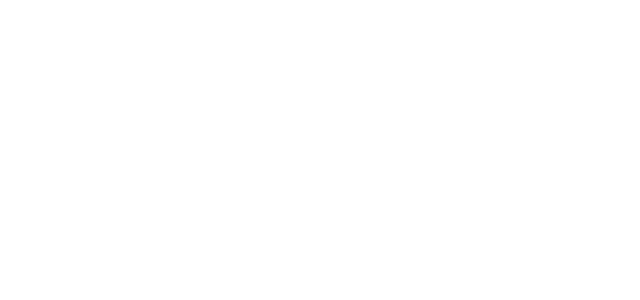
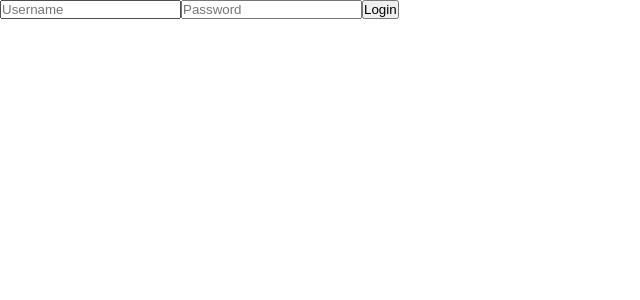
Before and after one commit to Aden-Liu/CompSci-Class-Work, a Vue app: page /login in a window 1280 px wide. Shown: the top 300 px of the page, without its empty margins (0-640 px from the left). Built offline with nearby package versions, Linux system fonts and the light colour scheme.

Commit message:
finished login page

```diff
--- a/src/App.vue
+++ b/src/App.vue
@@ -1,7 +1,9 @@
 <script setup></script>
 
 <template>
-  <Suspense></Suspense>
+  <Suspense>
+    <RouterView />
+  </Suspense>
 </template>
 
 <style scoped></style>
--- a/src/components/Header.vue
+++ b/src/components/Header.vue
@@ -1,11 +1,13 @@
 <script setup>
 import { useRouter } from "vue-router";
+
+const router = useRouter();
 </script>
 
 <template>
   <div id="header-container">
     <h1>WASD Inc.</h1>
-    <button>Login</button>
+    <button @click="router.push('/login')">Login</button>
   </div>
 </template>
 
--- a/src/components/Hero.vue
+++ b/src/components/Hero.vue
@@ -0,0 +1,5 @@
+<script setup></script>
+
+<template></template>
+
+<style scoped></style>
--- a/src/main.js
+++ b/src/main.js
@@ -1,5 +1,9 @@
 import { createApp } from 'vue'
+import { createPinia } from 'pinia';
 import './style.css'
 import App from './App.vue'
+import { router } from "./router";
 
-createApp(App).mount('#app')
+const store = createPinia();
+
+createApp(App).use(router).use(store).mount('#app')
--- a/src/pages/HomePage.vue
+++ b/src/pages/HomePage.vue
@@ -11,3 +11,5 @@
     <Footer />
   </div>
 </template>
+
+<style scoped></style>
--- a/src/pages/LoginPage.vue
+++ b/src/pages/LoginPage.vue
@@ -0,0 +1,30 @@
+<script setup>
+import { useRouter } from "vue-router";
+import { ref } from 'vue';
+
+const router = useRouter();
+let username = ref();
+let password = ref();
+let error = ref();
+
+function login() {
+    if (username.value == "tmdb" && password.value == "movies") {
+        router.push('purchase')
+    } else {
+        error.value = "Incorrect Username or Password";
+        console.log(username.value);
+        console.log(password.value);
+    }
+}
+</script>
+
+<template>
+  <form class="login-box">
+    <input type="text" placeholder="Username" v-model="username"/>
+    <input type="password" placeholder="Password" v-model="password"/>
+    <button type="button" @click="login()">Login</button>
+  </form>
+  <p id="error-message">{{ error }}</p>
+</template>
+
+<style scoped></style>
--- a/src/pages/PurchasePage.vue
+++ b/src/pages/PurchasePage.vue
@@ -0,0 +1,28 @@
+<script setup>
+import axios from "axios";
+
+const movieData = await axios.get(
+  "https://api.themoviedb.org/3/movie/popular",
+  {
+    params: {
+      api_key: import.meta.env.VITE_TMDB_API_KEY,
+      include_adult: false,
+    },
+  }
+);
+
+console.log(movieData);
+</script>
+
+<template>
+  <div v-if="movieData" class="tiles">
+    <div v-for="i in movieData.data.results">
+      <img
+        :src="`https://image.tmdb.org/t/p/w500${movieData.data.poster_path}`"
+        alt="movie poster"
+      />
+    </div>
+  </div>
+</template>
+
+<style scoped></style>
--- /dev/null
+++ b/src/router/index.js
@@ -0,0 +1,22 @@
+import { createRouter, createWebHistory } from "vue-router";
+import HomePage from "../pages/HomePage.vue";
+import LoginPage from "../pages/LoginPage.vue";
+import PurchasePage from "../pages/PurchasePage.vue";
+
+export const router = createRouter({
+  history: createWebHistory(),
+  routes: [
+    {
+      path: "/",
+      component: HomePage,
+    },
+    {
+      path: "/login",
+      component: LoginPage,
+    },
+    {
+      path: "/purchase",
+      component: PurchasePage,
+    },
+  ],
+});
--- a/src/style.css
+++ b/src/style.css
@@ -1,89 +1,5 @@
-:root {
-  font-family: Inter, system-ui, Avenir, Helvetica, Arial, sans-serif;
-  line-height: 1.5;
-  font-weight: 400;
-
-  color-scheme: light dark;
-  color: rgba(255, 255, 255, 0.87);
-  background-color: #242424;
-
-  font-synthesis: none;
-  text-rendering: optimizeLegibility;
-  -webkit-font-smoothing: antialiased;
-  -moz-osx-font-smoothing: grayscale;
-  -webkit-text-size-adjust: 100%;
+* {
+  margin: 0px;
+  padding: 0px;
+  box-sizing: border-box;
 }
-
-a {
-  font-weight: 500;
-  color: #646cff;
-  text-decoration: inherit;
-}
-a:hover {
-  color: #535bf2;
-}
-
-a {
-  font-weight: 500;
-  color: #646cff;
-  text-decoration: inherit;
-}
-a:hover {
-  color: #535bf2;
-}
-
-body {
-  margin: 0;
-  display: flex;
-  place-items: center;
-  min-width: 320px;
-  min-height: 100vh;
-}
-
-h1 {
-  font-size: 3.2em;
-  line-height: 1.1;
-}
-
-button {
-  border-radius: 8px;
-  border: 1px solid transparent;
-  padding: 0.6em 1.2em;
-  font-size: 1em;
-  font-weight: 500;
-  font-family: inherit;
-  background-color: #1a1a1a;
-  cursor: pointer;
-  transition: border-color 0.25s;
-}
-button:hover {
-  border-color: #646cff;
-}
-button:focus,
-button:focus-visible {
-  outline: 4px auto -webkit-focus-ring-color;
-}
-
-.card {
-  padding: 2em;
-}
-
-#app {
-  max-width: 1280px;
-  margin: 0 auto;
-  padding: 2rem;
-  text-align: center;
-}
-
-@media (prefers-color-scheme: light) {
-  :root {
-    color: #213547;
-    background-color: #ffffff;
-  }
-  a:hover {
-    color: #747bff;
-  }
-  button {
-    background-color: #f9f9f9;
-  }
-}
```
Also changed, not shown: 1 other file (tests, documents, lock files or other folders).
